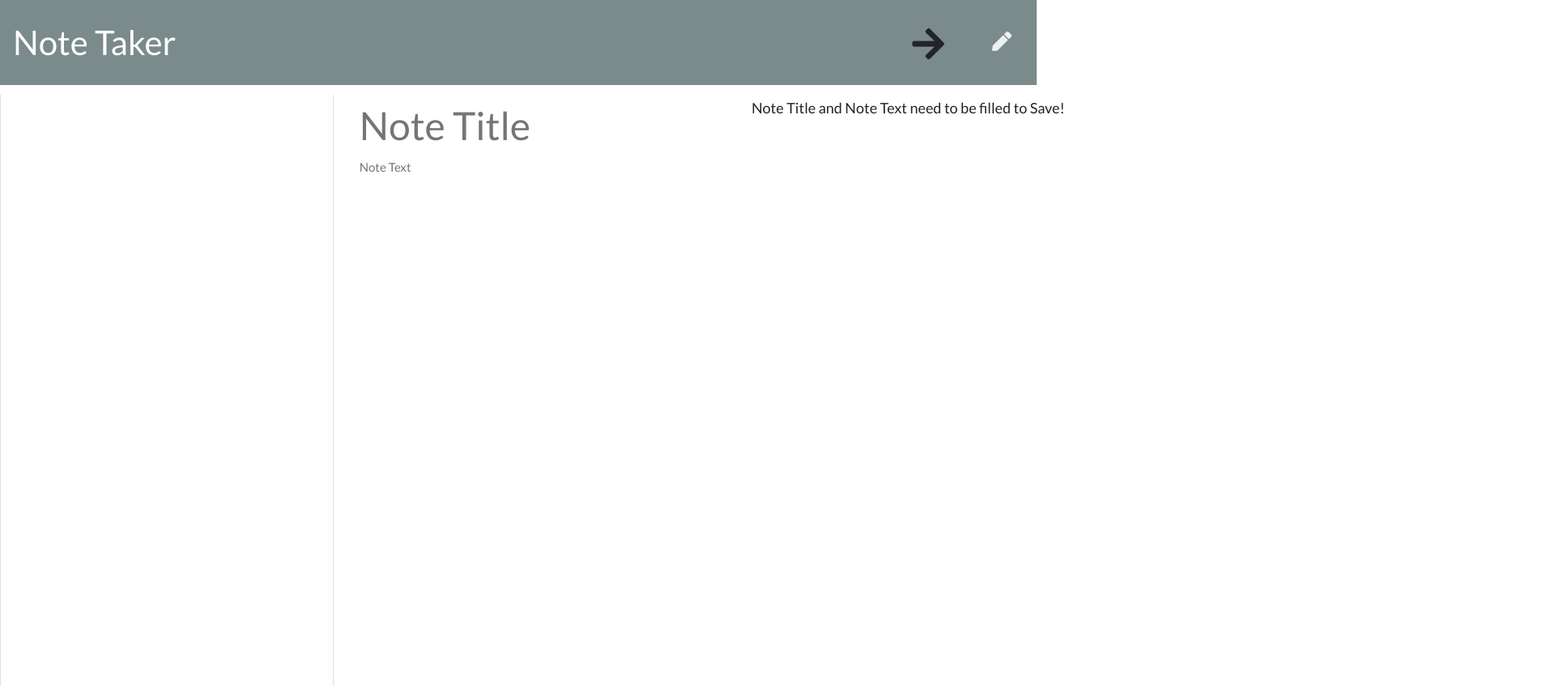
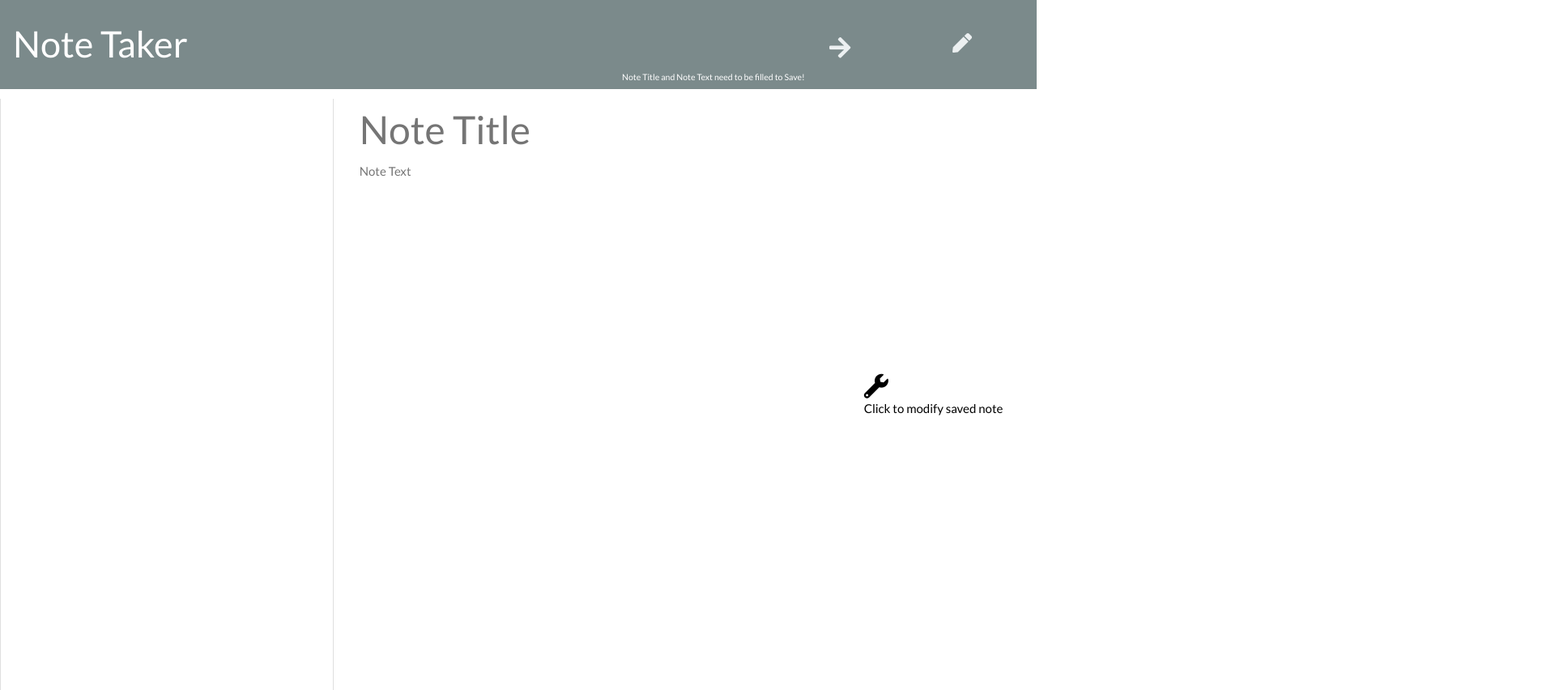
Before and after one commit to MT2314/Web-Note-App, a website: page public/notes.html in a window 1280 px wide. Shown: the top 852 px of the page at 81% size, 1920 px wide, since content can reach past the window. Drawn offline with nearby package versions, Linux system fonts and the light colour scheme; no server answers.

Commit message:
style update

```diff
--- a/db/db.json
+++ b/db/db.json
@@ -1 +1 @@
-[{"title":"Leonora","text":"is the best","id":"wnmngj50kins880e"},{"title":"sd","text":"ssd","id":"wnmngijckins9bex"}]
+[{"title":"Leonora","text":"is the best","id":"wnmngj50kins880e"},{"title":"sd","text":"ssd","id":"wnmngijckins9bex"},{"title":"asd","text":"asd","id":"wnmng6hwkipd9tsu"}]
--- a/public/assets/css/styles.css
+++ b/public/assets/css/styles.css
@@ -11,28 +11,27 @@ html, body {
   -o-transform: rotate(-45deg);
   transform: rotate(-45deg);
 }
+.helperCon{
+  position: absolute;
+  top: 11vh;
+  left:60vw;
 
+}
 .help{
-  position: absolute;
-  font-size: 120%;
-  top: 15%;
-  left: 72.5%;
-  width:100%;
+  font-size: 70%;
+  color:white;
 }
 
 .help2{
   display:none;
-  position: absolute;
-  font-size: 120%;
-  top: 15%;
-  left: 62.5%;
-  width:100%;
+  font-size: 70%;
+  color:white;
 }
 
 .arrow{
   position:absolute;
-  top:4%;
-  left:88%;
+  top: 5.5vh;
+  left:80vw;
 }
 
 nav {
@@ -40,8 +39,9 @@ nav {
 }
 
 .navbar-brand{
-  font-size:42px;
+  font-size:45px;
 }
+
 
 .save-note {
   display: none;
@@ -50,7 +50,7 @@ nav {
 .icons i {
 
   margin-left: 15px;
-  margin-right: 15px;
+  margin-right: 5vw;
   font-size: 1.5rem;
   cursor: pointer;
 }
@@ -66,6 +66,13 @@ nav {
   resize: none;
   height: calc(100% - 63px);
   padding-top: 15px;
+}
+/* Update Note */
+.update-note {
+  position:absolute;
+  bottom:40vh;
+  left:50vw;
+  color:black;
 }
 
 .note-title {
--- a/public/assets/js/index.js
+++ b/public/assets/js/index.js
@@ -24,13 +24,15 @@ const hide = (elem) => {
 
 // Arrow Move
 const move = (elem) => {
-  elem.style.left = '92.5%';
+  elem.style.left = '83vw';
 };
 
 // Arrow Move Back
 const move2 = (elem) => {
-  elem.style.left = '88%';
+  elem.style.left = '76vw';
 };
+
+
 
 // activeNote is used to keep track of the note in the textarea
 let activeNote = {};
@@ -199,6 +201,7 @@ if (window.location.pathname === '/notes') {
   newNoteBtn.addEventListener('click', handleNewNoteView);
   noteTitle.addEventListener('keyup', handleRenderSaveBtn);
   noteText.addEventListener('keyup', handleRenderSaveBtn);
+
 }
 
 getAndRenderNotes();
--- a/public/notes.html
+++ b/public/notes.html
@@ -13,14 +13,31 @@
   </head>
 
   <body>
+    <!-- Navigation Bar -->
     <nav class="navbar navbar-dark bg-dark">
       <a class="navbar-brand" href="/">Note Taker
       </a>
+      <!-- Helper Tips -->
+      <div class = "helperCon">
+        <div class="help" id="helper">
+          <p>Note Title and Note Text need to be filled to Save!</p>
+        </div>
+        <div class="help2" id="helper2">
+          <p>Note View is Read-Only. Click on the Pen icon to create a new Note!</p>
+        </div>
+      </div>
+      <!-- Helper Arrow -->
+        <div class="arrow" id="arrow">
+          <i class="fas fa-arrow-right text-light fa-2x"></i>
+        </div>
+      <!-- Buttons  -->
     <div class="icons">
       <i class="fas fa-save text-light save-note fa-lg"></i>
       <i class="fas fa-pen text-light new-note fa-lg"></i>
     </div>
   </nav>
+
+  <!-- Saved Notes and Notepad-->
   <div class="container-fluid">
     <div class="row">
       <div class="col-4 list-container">
@@ -29,22 +46,19 @@
           </ul>
         </div>
       </div>
+      <!-- NotePad -->
       <div class="col-8">
         <input class="note-title" placeholder="Note Title" maxlength="28" type="text">
         <textarea class="note-textarea" placeholder="Note Text"></textarea>
+        <!-- Update Button -->
+        <div class="update-note">
+          <i class="fa fa-wrench fa-2x"></i>
+          <p class ="update-tip">Click to modify saved note</p>
         </div>
       </div>
     </div>
-  <div class = "help" id = "helper">
-    <p>Note Title and Note Text need to be filled to Save!</p>
-  </div>
-  <div class = "help2" id = "helper2">
-    <p>Note View is Read-Only. Click on the Pen icon to create a new Note!</p>
   </div>
 
-  <div class = "arrow" id = "arrow">
-    <i class="fas fa-arrow-right fa-3x"></i>
-  </div>
 
   <script src="/assets/js/index.js"></script>
 </body>
```
Lines whose indentation alone changed are shown as unchanged.
